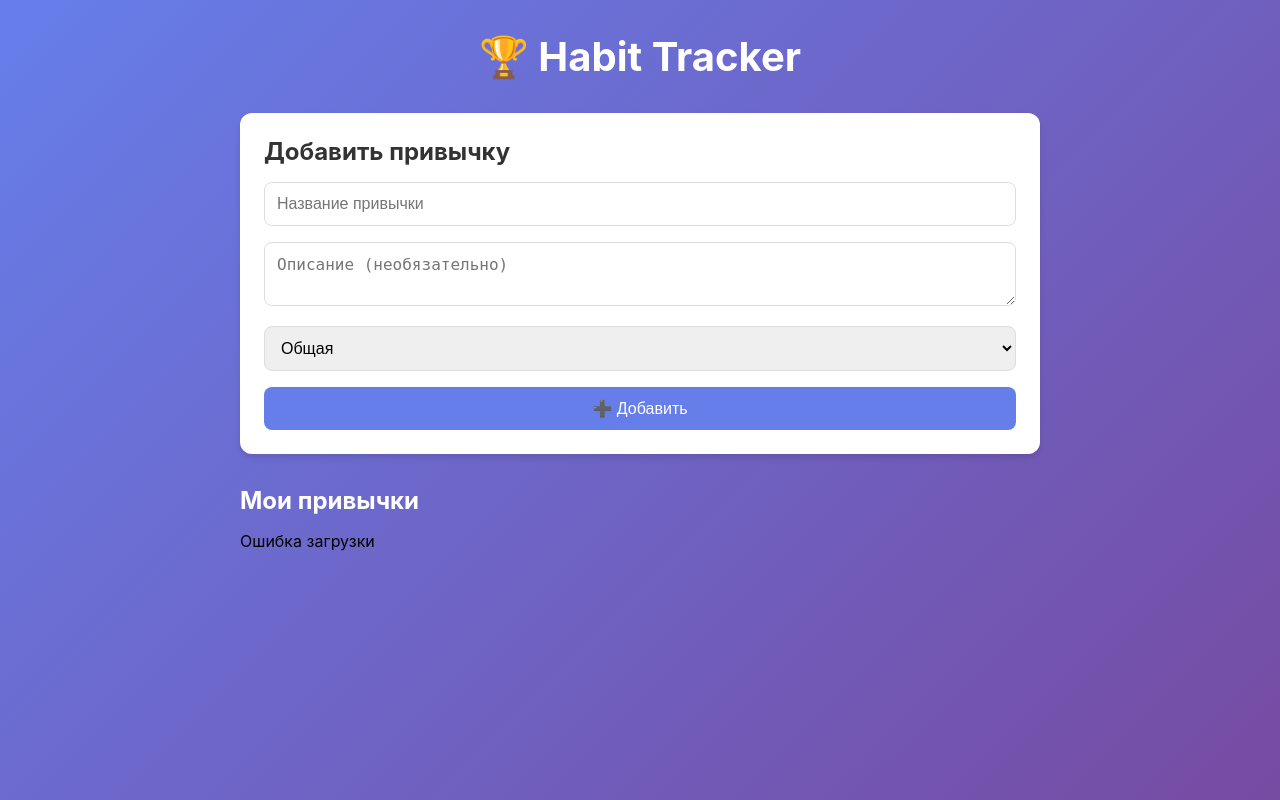
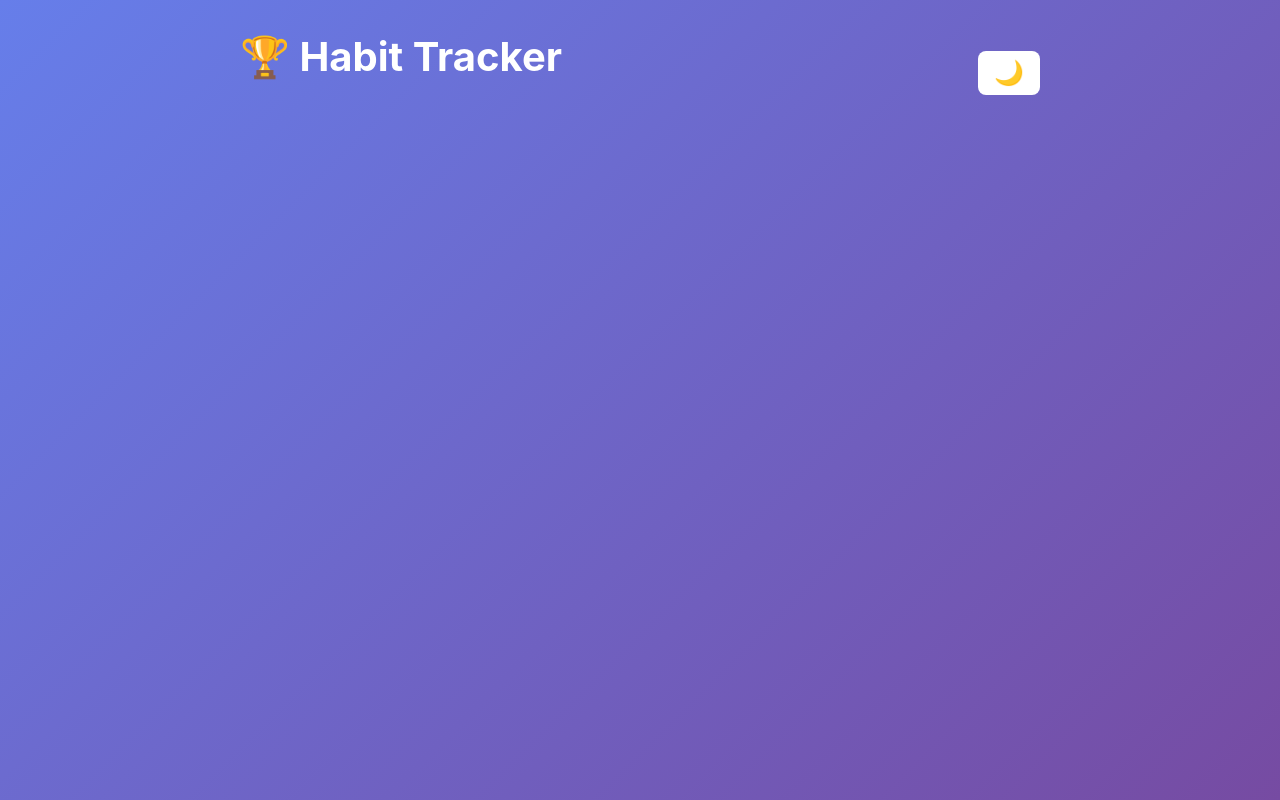
Before and after one commit to ArtsiomKhamiakou/habit-tracker, a Flask app: template app/app/app/templates/index.html in a window 1280 px wide. Run offline with Flask 3, Linux system fonts and the light colour scheme; the template is opened without the code that fills it, so the values that code supplies are empty.

Commit message:
feat: add theme toggle button to header

```diff
--- a/app/app/app/templates/index.html
+++ b/app/app/app/templates/index.html
@@ -6,29 +6,16 @@
 </head>
 <body>
     <div class="container">
-        <h1>🏆 Habit Tracker</h1>
-
-        <div class="add-habit-form">
-            <h2>Добавить привычку</h2>
-            <form id="habit-form">
-                <input type="text" id="habit-name" placeholder="Название привычки" required>
-                <textarea id="habit-description" placeholder="Описание (необязательно)"></textarea>
-                <select id="habit-category">
-                    <option value="general">Общая</option>
-                    <option value="health">Здоровье</option>
-                    <option value="work">Работа</option>
-                    <option value="learning">Обучение</option>
-                </select>
-                <button type="submit">➕ Добавить</button>
-            </form>
+        <div style="display: flex; justify-content: space-between; align-items: center;">
+            <h1>🏆 Habit Tracker</h1>
+            <button id="theme-toggle" style="
+                background: white;
+                border: none;
+                font-size: 1.5rem;
+                cursor: pointer;
+                padding: 0.5rem 1rem;
+                border-radius: 8px;
+            ">🌙</button>
         </div>
 
-        <h2>Мои привычки</h2>
-        <div id="habits-list">
-            <p>Загрузка...</p>
-        </div>
-    </div>
-
-    <script src="/static/js/app.js"></script>
-</body>
-</html>
+        <div class="add-habit
```
